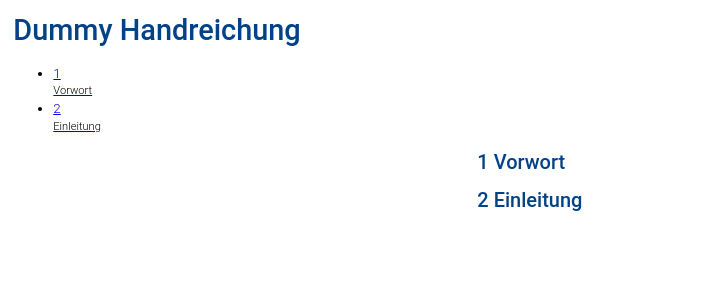
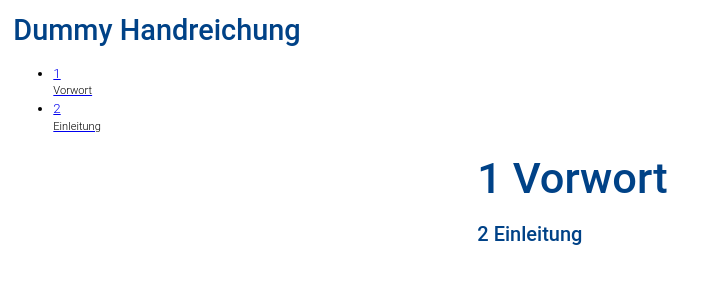
Before and after one commit to joek/Dummy-HR, a Jekyll site: the page built from index.html, in a window 1280 px wide. Shown: the top 300 px of the page, without its empty margins (0-715 px from the left). Built offline with Jekyll 4.4.1, drawn with Linux system fonts in a browser that asks for light colours.

Commit message:
section.kapitel-1

```diff
--- a/styles/styles.css
+++ b/styles/styles.css
@@ -8,7 +8,7 @@ body {
 	font-weight:300;
 	line-height:1.44;
       }
-h1 {
+h1, section.kapitel-1 {
 	color:#004287;
     font-family:Roboto, sans-serif;
 	font-size:2.167em;
```
